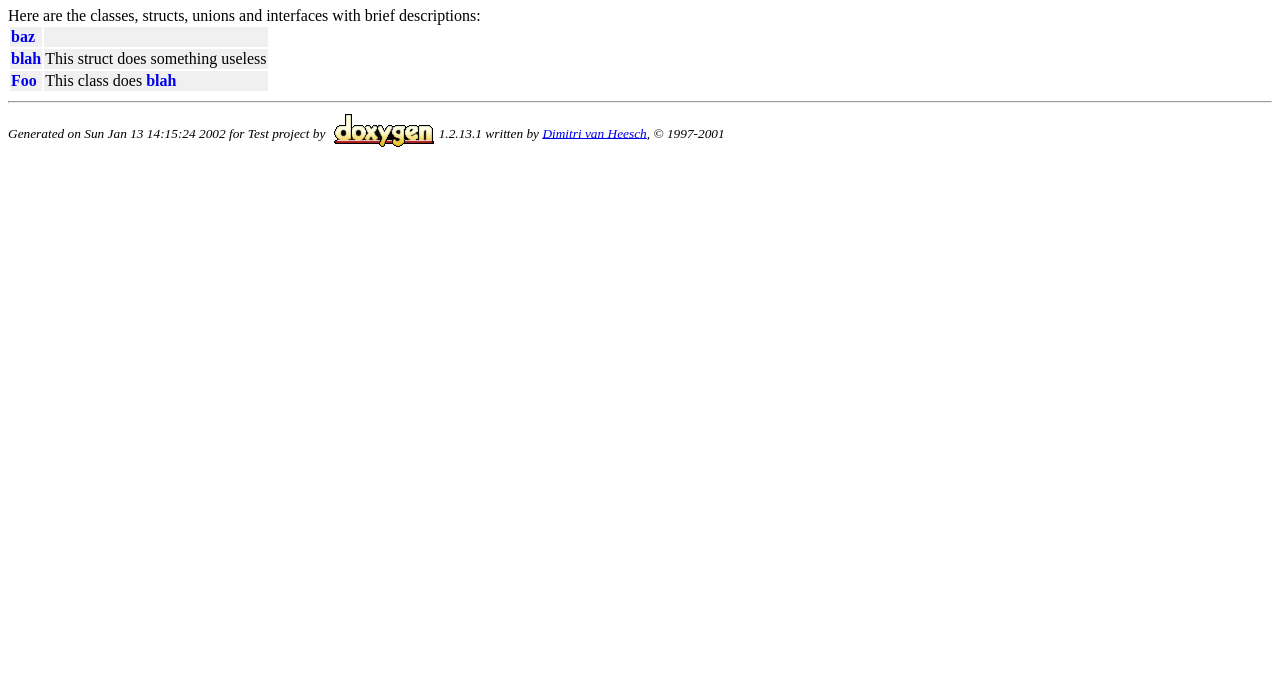
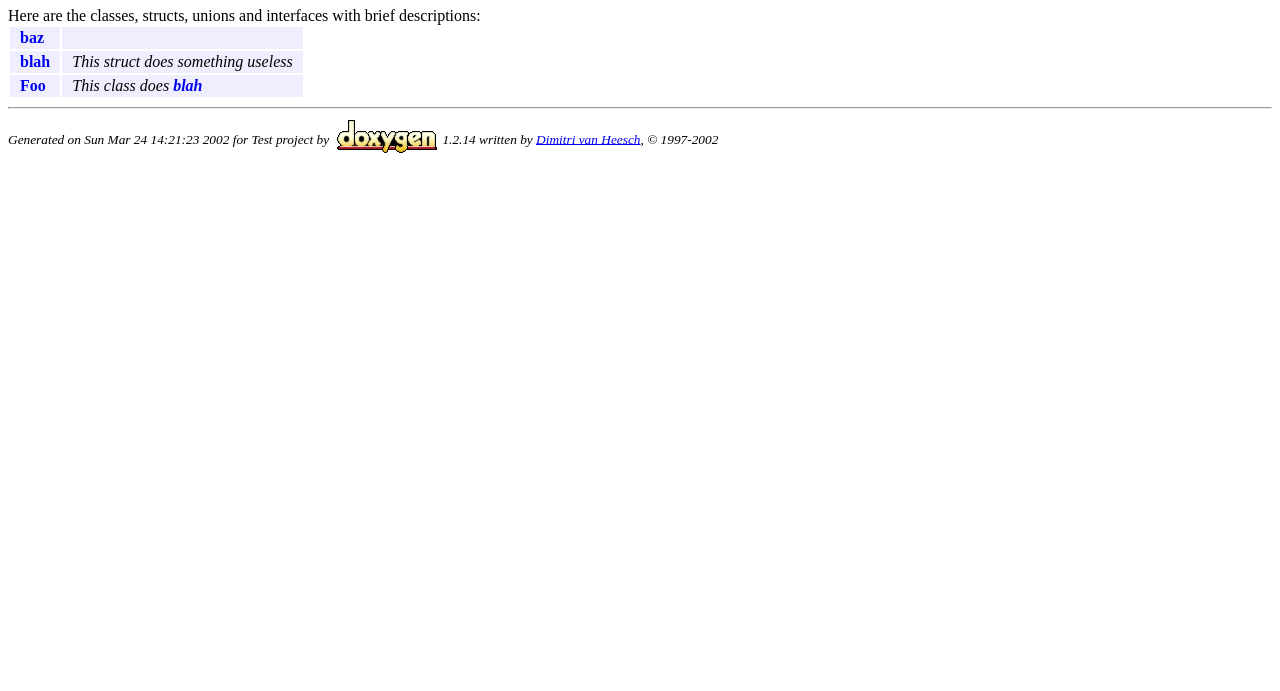
Before and after one commit to pniedzielski/doxymacs, a plain HTML site: page example/doc/html/annotated.html in a window 1280 px wide. Shown: the part 109-800 px from the top of the page. Drawn offline with Linux system fonts and the light colour scheme.

Commit message:
Generate documentation with new version of doxygen

```diff
--- a/example/doc/html/annotated.html
+++ b/example/doc/html/annotated.html
@@ -2,19 +2,19 @@
 <html><head><meta http-equiv="Content-Type" content="text/html;charset=iso-8859-1">
 <title>Annotated Index</title>
 <link href="doxygen.css" rel="stylesheet" type="text/css">
-</head><body bgcolor="#ffffff">
-<!-- Generated by Doxygen 1.2.13.1 -->
+</head><body>
+<!-- Generated by Doxygen 1.2.14 -->
 <center>
 <a class="qindex" href="index.html">Main Page</a> &nbsp; <a class="qindex" href="namespaces.html">Namespace List</a> &nbsp; <a class="qindex" href="annotated.html">Compound List</a> &nbsp; <a class="qindex" href="files.html">File List</a> &nbsp; <a class="qindex" href="namespacemembers.html">Namespace Members</a> &nbsp; <a class="qindex" href="functions.html">Compound Members</a> &nbsp; <a class="qindex" href="globals.html">File Members</a> &nbsp; </center>
 <hr><h1>Test project Compound List</h1>Here are the classes, structs, unions and interfaces with brief descriptions:<table>
-  <tr bgcolor="#f0f0f0"><td><a class="el" href="structbaz.html">baz</a></td><td></td></tr>
-  <tr bgcolor="#f0f0f0"><td><a class="el" href="structblah.html">blah</a></td><td>This struct does something useless</td></tr>
-  <tr bgcolor="#f0f0f0"><td><a class="el" href="classFoo.html">Foo</a></td><td>This class does <a class="el" href="structblah.html">blah</a></td></tr>
+  <tr><td class="indexkey"><a class="el" href="structbaz.html">baz</a></td><td class="indexvalue"></td></tr>
+  <tr><td class="indexkey"><a class="el" href="structblah.html">blah</a></td><td class="indexvalue">This struct does something useless</td></tr>
+  <tr><td class="indexkey"><a class="el" href="classFoo.html">Foo</a></td><td class="indexvalue">This class does <a class="el" href="structblah.html">blah</a></td></tr>
 </table>
-<hr><address><small>Generated on Sun Jan 13 14:15:24 2002 for Test project by
+<hr><address><small>Generated on Sun Mar 24 14:21:23 2002 for Test project by
 <a href="http://www.doxygen.org/index.html">
 <img src="doxygen.gif" alt="doxygen" align="middle" border=0
-width=110 height=53></a>1.2.13.1 written by <a href="mailto:dimitri@stack.nl">Dimitri van Heesch</a>,
- &copy;&nbsp;1997-2001</small></address>
+width=110 height=53></a>1.2.14 written by <a href="mailto:dimitri@stack.nl">Dimitri van Heesch</a>,
+ &copy;&nbsp;1997-2002</small></address>
 </body>
 </html>
--- a/example/doc/html/doxygen.css
+++ b/example/doc/html/doxygen.css
@@ -15,6 +15,31 @@ TD.mdname1 { background-color: #f2f2ff; font-weight: bold; color: #602020; }
 TD.mdname { background-color: #f2f2ff; font-weight: bold; color: #602020; width: 600px; }
 DIV.groupHeader { margin-left: 16px; margin-top: 12px; margin-bottom: 6px; font-weight: bold }
 DIV.groupText { margin-left: 16px; font-style: italic; font-size: smaller }
+BODY { background: white }
+TD.indexkey {
+   background-color: #eeeeff;
+   font-weight: bold;
+   padding-right  : 10px;
+   padding-top    : 2px;
+   padding-left   : 10px;
+   padding-bottom : 2px;
+   margin-left    : 0px;
+   margin-right   : 0px;
+   margin-top     : 2px;
+   margin-bottom  : 2px
+}
+TD.indexvalue {
+   background-color: #eeeeff;
+   font-style: italic;
+   padding-right  : 10px;
+   padding-top    : 2px;
+   padding-left   : 10px;
+   padding-bottom : 2px;
+   margin-left    : 0px;
+   margin-right   : 0px;
+   margin-top     : 2px;
+   margin-bottom  : 2px
+}
 FONT.keyword       { color: #008000 }
 FONT.keywordtype   { color: #604020 }
 FONT.keywordflow   { color: #e08000 }
```
Also changed, not shown: example/doc/html/aclass_8h-source.html (+6 -6 lines), example/doc/html/aclass_8h.html (+5 -5 lines), example/doc/html/classFoo-members.html (+5 -5 lines), example/doc/html/classFoo.html (+6 -6 lines), example/doc/html/files.html (+6 -6 lines), example/doc/html/functions.html (+5 -5 lines), example/doc/html/globals.html (+5 -5 lines), example/doc/html/index.html (+5 -5 lines), example/doc/html/namespaceNameSpaceTest.html (+5 -5 lines), example/doc/html/namespacemembers.html (+5 -5 lines), example/doc/html/namespaces.html (+6 -6 lines), example/doc/html/structbaz-members.html (+5 -5 lines), example/doc/html/structbaz.html (+5 -5 lines), example/doc/html/structblah-members.html (+5 -5 lines), 1 more files.
